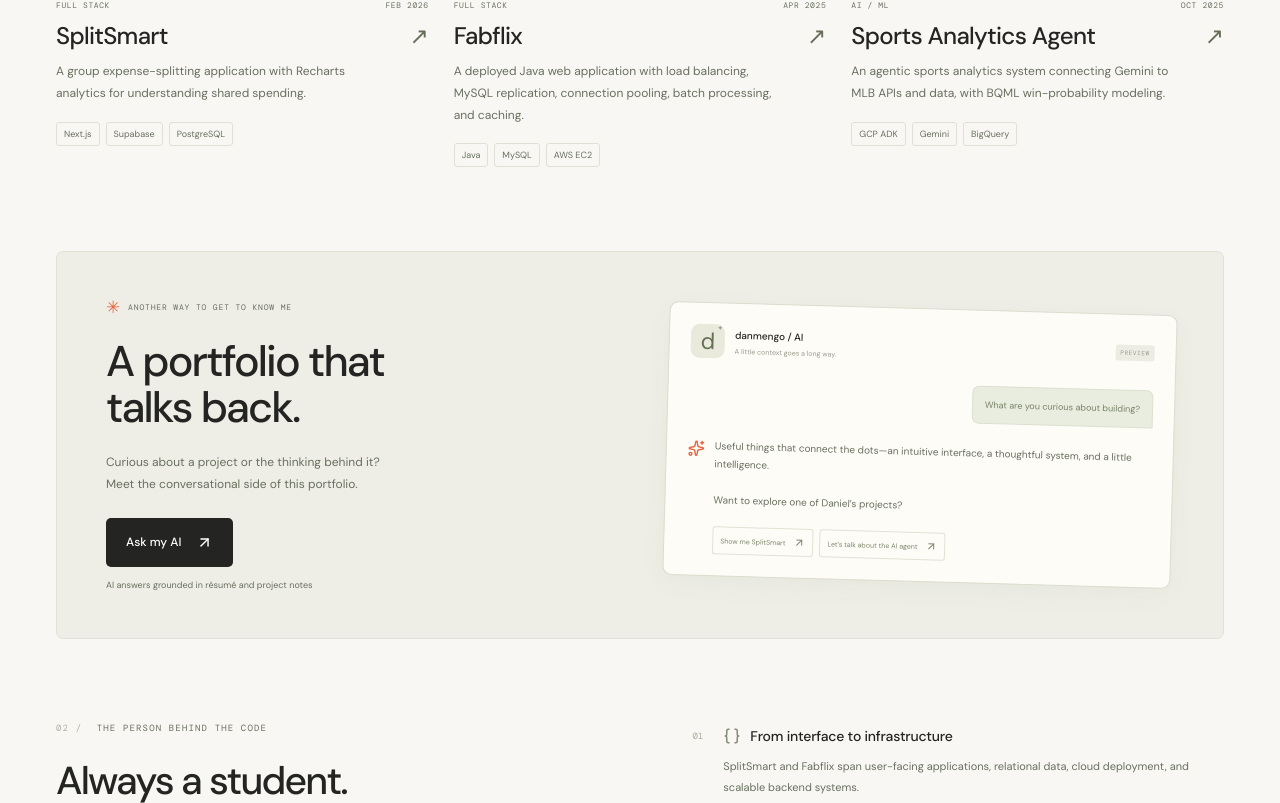
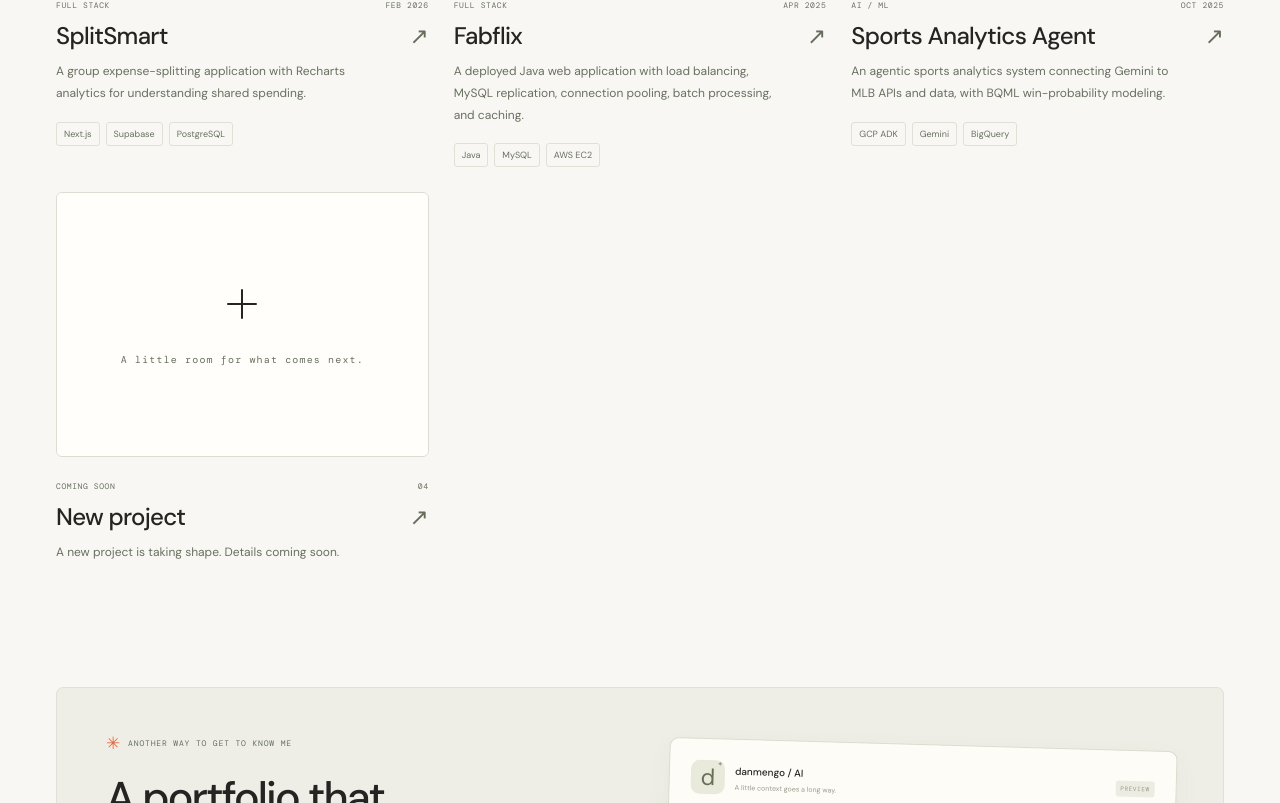
Before and after one commit to danmengo/portfolio-website, a React (Vite) app: page / in a window 1280 px wide. Shown: the part 1454-2257 px from the top of the page. Built offline with nearby package versions, Linux system fonts and the light colour scheme.

Commit message:
feat: add placeholder for next portfolio project

```diff
--- a/src/App.tsx
+++ b/src/App.tsx
@@ -12,6 +12,7 @@ import ProjectPage from "./components/ProjectPage";
 import ChatPage from "./components/ChatPage";
 import ResumePage from "./components/ResumePage";
 import ThemeToggle from "./components/ThemeToggle";
+import ProjectTemplatePage from "./components/ProjectTemplate";
 
 function NavigationEffects() {
   const { pathname, hash, key } = useLocation();
@@ -23,6 +24,7 @@ function NavigationEffects() {
       "/projects/splitsmart": "SplitSmart · full-stack project",
       "/projects/sports-analytics-agent": "Sports Analytics Agent · AI/ML project",
       "/projects/fabflix": "Fabflix · full-stack project",
+      "/projects/new-project": "New project · coming soon",
     };
     document.title = `Daniel Meng — ${titles[pathname] ?? "page not found"}`;
     const frame = requestAnimationFrame(() => {
@@ -156,6 +158,7 @@ export default function App() {
         <Routes>
           <Route path="/" element={<HomePage />} />
           <Route path="/projects/:id" element={<ProjectPage />} />
+          <Route path="/projects/new-project" element={<ProjectTemplatePage />} />
           <Route path="/chat" element={<ChatRoute />} />
           <Route path="/resume" element={<ResumePage />} />
           <Route path="*" element={<NotFound />} />
--- a/src/components/HomePage.tsx
+++ b/src/components/HomePage.tsx
@@ -16,6 +16,7 @@ import {
 import { projects } from "../data/projects";
 import ProjectArtwork from "./ProjectArtwork";
 import StackDiagram from "./StackDiagram";
+import { ProjectTemplateCard } from "./ProjectTemplate";
 
 const filters = [
   "All work",
@@ -101,7 +102,7 @@ export default function HomePage() {
         <div className="section-heading">
           <div>
             <h2 id="work-heading">Ideas you can click on.</h2>
-            <p>Three projects spanning product engineering, AI, and data systems.</p>
+            <p>Projects spanning product engineering, AI, and data systems.</p>
           </div>
           <a
             className="text-link github-text"
@@ -121,7 +122,7 @@ export default function HomePage() {
               onClick={() => setFilter(item)}
             >
               {item}
-              {item === "All work" && <span>03</span>}
+              {item === "All work" && <span>{String(projects.length + 1).padStart(2, "0")}</span>}
             </button>
           ))}
         </div>
@@ -154,6 +155,7 @@ export default function HomePage() {
               </div>
             </article>
           ))}
+          {filter === "All work" && <ProjectTemplateCard />}
         </div>
       </section>
 
--- /dev/null
+++ b/src/components/ProjectTemplate.tsx
@@ -0,0 +1,58 @@
+import { ArrowLeft, ArrowUpRight, Plus } from "lucide-react";
+import { Link } from "react-router-dom";
+import { projectTemplate } from "../data/project-template";
+import "./project-template.css";
+
+export function ProjectTemplateCard() {
+  return (
+    <article className="project-card">
+      <Link className="project-art-link" to="/projects/new-project" aria-label="Explore new project template">
+        <div className="project-art template-art" aria-hidden="true">
+          <Plus size={48} strokeWidth={1} />
+          <span className="eyebrow">A little room for what comes next.</span>
+        </div>
+        <span className="art-open"><ArrowUpRight size={20} /></span>
+      </Link>
+      <div className="project-meta">
+        <span className="eyebrow">Coming soon</span>
+        <span className="sample-label">04</span>
+      </div>
+      <Link className="project-title" to="/projects/new-project">
+        <h3>{projectTemplate.name}</h3><span>↗</span>
+      </Link>
+      <p>{projectTemplate.description || "A new project is taking shape. Details coming soon."}</p>
+    </article>
+  );
+}
+
+export default function ProjectTemplatePage() {
+  const sections = [
+    ["Overview", projectTemplate.description],
+    ["Technologies", projectTemplate.technology],
+    ["The challenge", projectTemplate.problem],
+    ["The implementation", projectTemplate.implementation],
+    ["The results", projectTemplate.results],
+    ["What comes next", projectTemplate.next],
+  ];
+
+  return (
+    <div className="project-page page-width">
+      <Link className="back-link" to="/#work"><ArrowLeft size={15} /> Back to the projects</Link>
+      <div className="project-detail-header">
+        <div>
+          <span className="eyebrow">Project 04 / Coming soon</span>
+          <h1>{projectTemplate.name}<span>.</span></h1>
+          <p>A space for the next idea.</p>
+        </div>
+      </div>
+      <div className="template-sections">
+        {sections.map(([title, content]) => (
+          <section className="template-section" key={title}>
+            <h2>{title}</h2>
+            <p>{content || "Details coming soon."}</p>
+          </section>
+        ))}
+      </div>
+    </div>
+  );
+}
--- /dev/null
+++ b/src/components/project-template.css
@@ -0,0 +1,30 @@
+.template-art {
+  display: flex;
+  flex-direction: column;
+  justify-content: center;
+  align-items: center;
+  gap: 24px;
+  padding: 24px;
+  background: var(--surface);
+  color: inherit;
+  text-align: center;
+}
+
+.template-sections {
+  display: grid;
+  grid-template-columns: repeat(2, minmax(0, 1fr));
+  gap: 32px;
+  margin: 40px 0 80px;
+}
+
+.template-section {
+  border-top: 1px solid currentColor;
+  padding-top: 24px;
+}
+
+.template-section h2 { font-size: 22px; margin: 0 0 12px; }
+.template-section p { line-height: 1.7; opacity: 0.7; }
+
+@media (max-width: 680px) {
+  .template-sections { grid-template-columns: 1fr; }
+}
--- /dev/null
+++ b/src/data/project-template.ts
@@ -0,0 +1,10 @@
+// Fill in these fields when the next project is ready.
+export const projectTemplate = {
+  name: "New project",
+  description: "",
+  technology: "",
+  problem: "",
+  implementation: "",
+  results: "",
+  next: "",
+};
```
